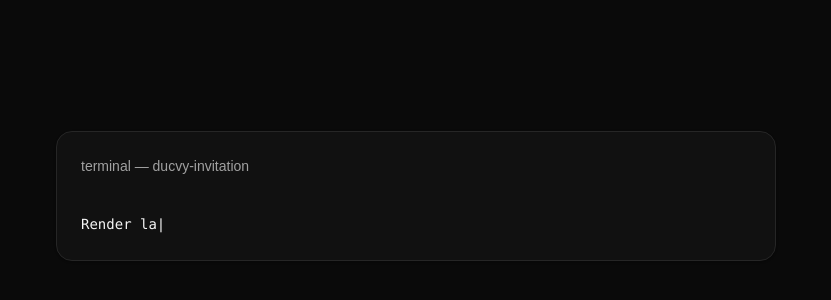
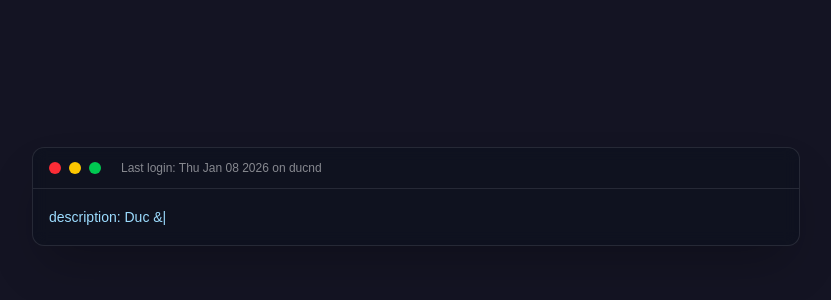
Before and after one commit to duyduc1812/ducvy-invitation, a Next.js app: page / in a window 1280 px wide. Shown: the part 204-504 px from the top of the page, without its empty margins (224-1055 px from the left). Built offline with nearby package versions, Linux system fonts and the light colour scheme.

Commit message:
Update intro terminal background and dynamic date

```diff
--- a/app/content.ts
+++ b/app/content.ts
@@ -9,7 +9,7 @@ export const INVITE = {
     milestoneDate: "18/10/2025",
   },
   story: {
-    metLine: "We met on Mars in 2021.",
+    metLine: "I hail from Earth while Vy comes from 'Sao Hoả' . Our paths crossed at West Lake back in 2021, right when she happened to misplace her 'Đĩa Bay'.",
   },
   closingLine: "Duc & Vy are tying the knot on January 24, 2026",
   footerLine:
--- a/app/page.tsx
+++ b/app/page.tsx
@@ -6,6 +6,24 @@ import { TypeAnimation } from "react-type-animation";
 import { INVITE } from "./content";
 
 type Stage = "intro" | "landing" | "invitation";
+
+function getLastLoginString() {
+  const now = new Date();
+
+  const weekdays = ["Sun", "Mon", "Tue", "Wed", "Thu", "Fri", "Sat"];
+  const months = [
+    "Jan", "Feb", "Mar", "Apr", "May", "Jun",
+    "Jul", "Aug", "Sep", "Oct", "Nov", "Dec",
+  ];
+
+  const dayName = weekdays[now.getDay()];
+  const monthName = months[now.getMonth()];
+  const day = String(now.getDate()).padStart(2, "0");
+  const year = now.getFullYear();
+
+  return `Last login: ${dayName} ${monthName} ${day} ${year} on ducnd`;
+}
+
 
 export default function Page() {
   const [stage, setStage] = useState<Stage>("intro");
@@ -23,6 +41,9 @@ export default function Page() {
     return [
       `git clone ${A.toLowerCase()}-${B.toLowerCase()}-invitation.git\n`,
       "cd invitation\n",
+	  "description: Duc & Vy wedding invitation · 24/01/2026",
+	  "milestoneLabel: Milestone Proposal Ceremony",
+	  "milestoneDate: 18/10/2025",
       "npm i\n",
       "npm run build\n",
       "npm run start\n",
@@ -67,12 +88,13 @@ export default function Page() {
   const openEnvelope = () => {
 	  if (opening) return;
 	  setOpening(true);
+
+	  // cho animation "mở" chạy 1 chút rồi chuyển trang
 	  window.setTimeout(() => {
-      setStage("invitation");
-      setOpening(false);
-      setShowEnvelopeOverlay(false);
-    }, 850);
+		window.location.href = "https://www.ewedinvite.site/MAUVANGXANH";
+	  }, 650);
 	};
+
 
   const A = INVITE.couple.groom.en;
   const B = INVITE.couple.bride.en;
@@ -87,13 +109,30 @@ export default function Page() {
             initial={{ opacity: 0 }}
             animate={{ opacity: 1 }}
             exit={{ opacity: 0 }}
-            className="mx-auto flex min-h-screen max-w-3xl flex-col justify-center px-6"
+            className="relative flex min-h-screen items-center justify-center bg-black"
           >
-            <div className="rounded-2xl border border-neutral-800 bg-neutral-900/60 p-6 shadow">
-              <div className="mb-3 text-sm text-neutral-400">
-                terminal — ducvy-invitation
+		   {/* Background image */}
+			<div
+			  className="absolute inset-0 bg-cover bg-center"
+			  style={{ backgroundImage: "url('/bg/terminal-bg.png')" }}
+			/>
+			<div className="absolute inset-0 bg-black/40" />
+
+			{/* Terminal window */}
+
+            <div className="relative z-10 w-full max-w-3xl rounded-xl border border-white/10 bg-[#0f1220]/90 shadow-2xl backdrop-blur">
+			  {/* MacOS dots */}
+			  <div className="flex items-center gap-2 px-4 py-3">
+				<span className="h-3 w-3 rounded-full bg-red-500" />
+				<span className="h-3 w-3 rounded-full bg-yellow-400" />
+				<span className="h-3 w-3 rounded-full bg-green-500" />
+				<span className="ml-3 text-xs text-white/50">
+				  {getLastLoginString()}
+				</span>
 			  </div>
-              <pre className="whitespace-pre-wrap text-sm leading-6">
+
+			  <div className="border-t border-white/10 px-4 py-4">
+				<pre className="whitespace-pre-wrap font-mono text-sm leading-6 text-[#9CDCFE]">
 				  <TypeAnimation
 					sequence={[
 					  ...introLines,
@@ -107,6 +146,7 @@ export default function Page() {
 					cursor
 				  />
 				</pre>
+			  </div>
 			</div>
 		  </motion.section>
         )}
```
Also changed, not shown: public/bg/terminal-bg.png (added). Lines whose indentation alone changed are shown as unchanged.
